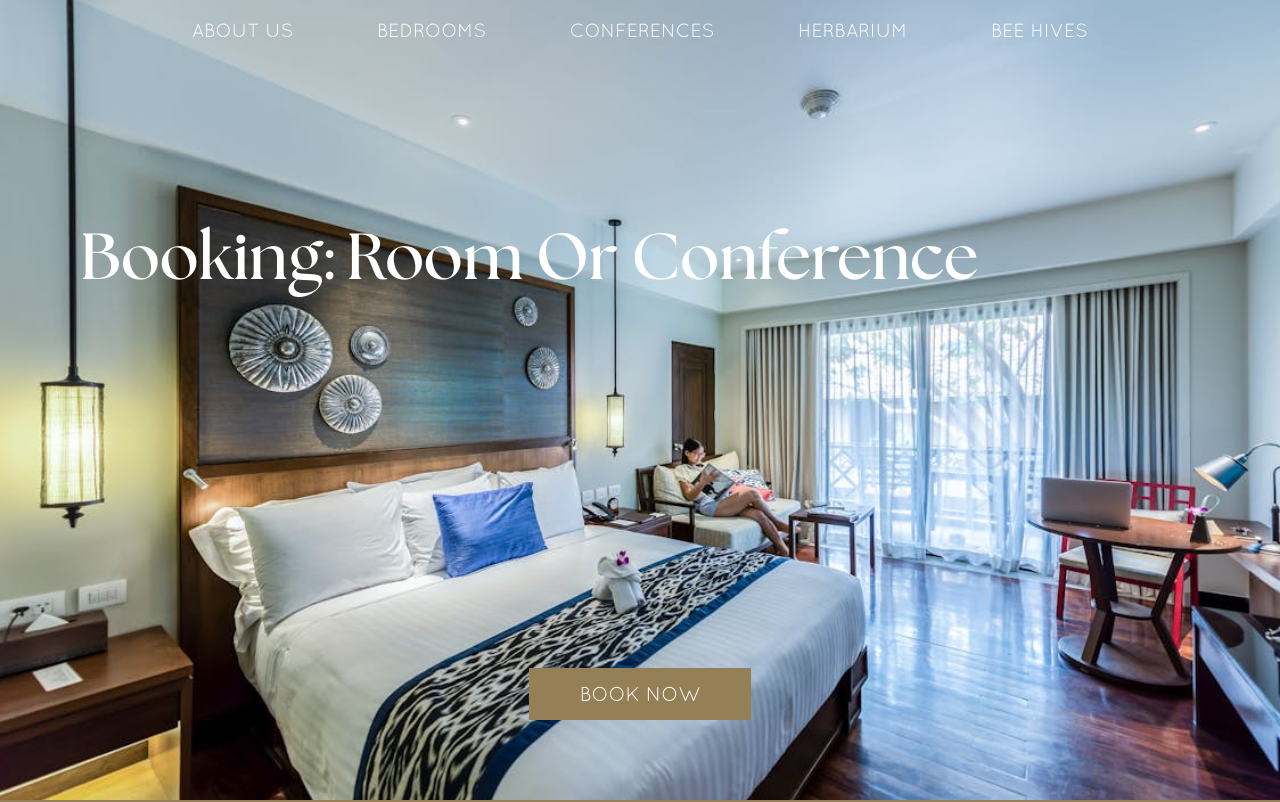
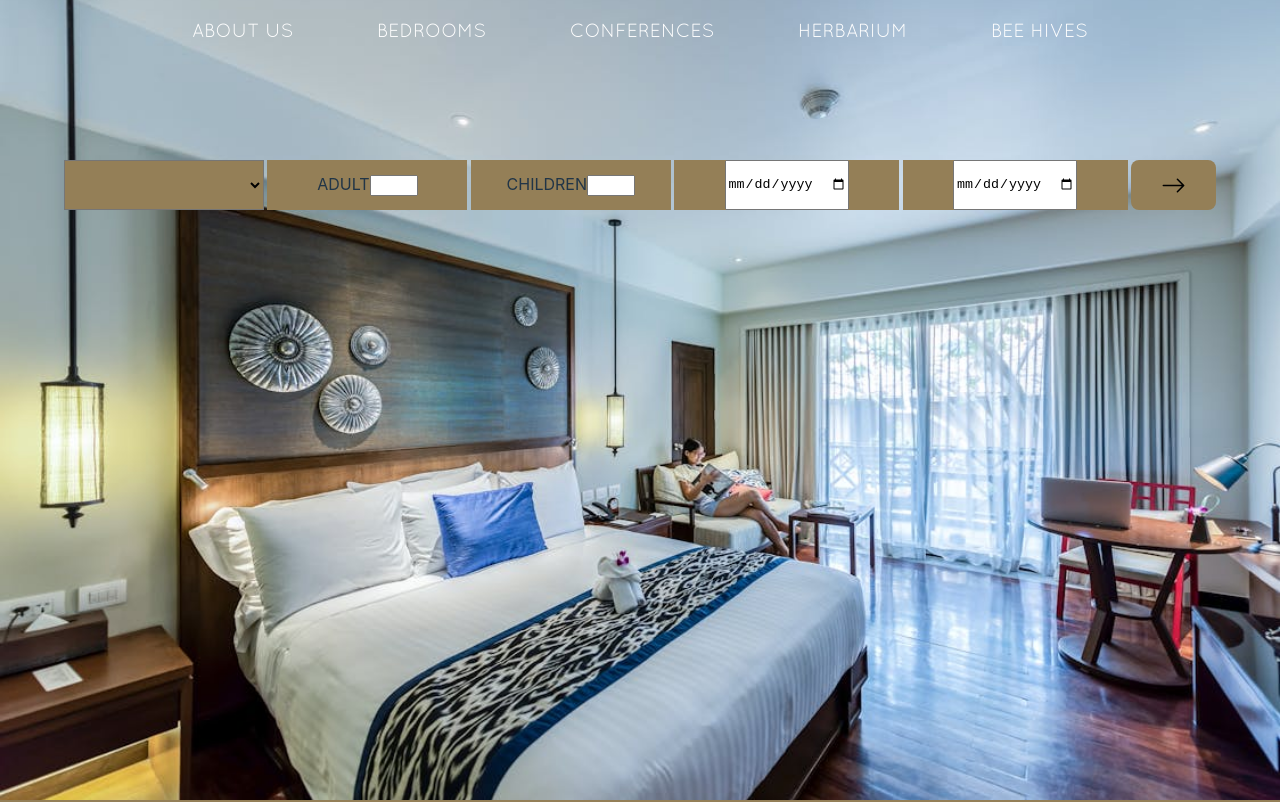
Before and after one commit to Atala2000/Garden_Of_Ancients_Application, a React (Vite) app in the folder client/garden_of_ancients/: page /bookPage in a window 1280 px wide. Shown: the top 802 px of the page. Built offline with nearby package versions, Linux system fonts and the light colour scheme.

Commit message:
Creation of bookPage and integration of back end

```diff
--- a/client/garden_of_ancients/package.json
+++ b/client/garden_of_ancients/package.json
@@ -11,6 +11,7 @@
   },
   "dependencies": {
     "bootstrap-icons": "^1.11.3",
+    "date-fns": "^3.6.0",
     "react": "^18.3.1",
     "react-bootstrap": "^2.10.4",
     "react-bootstrap-icons": "^1.11.4",
--- /dev/null
+++ b/client/garden_of_ancients/src/assets/css/bookPage.css
@@ -0,0 +1,60 @@
+.book-form{
+    width: 90%;
+    height: auto;
+    transform: translateX(-50%);
+    margin-left: 50%;
+    margin-top: 100px;
+}
+
+.booking-form{
+    width: 100%;
+    display: flex;
+    justify-content: space-between;
+    height: auto;
+}
+
+.dropdown{
+    text-align: center;
+    height: 50px;
+    width: 200px;
+    background-color: #947f57;
+}
+
+.dropdown option[value=""] {
+    display: none;
+  }
+
+.people-count{
+    text-align: center;
+    height: 50px;
+    width: 200px;
+    background-color: #947f57;
+}
+
+.date-count{
+    display: flex;
+    justify-content: center;
+    text-align: center;
+    height: 50px;
+    width: 225px;
+    background-color: #947f57;
+}
+
+.people-pos{
+    margin-top: 15px;
+}
+
+.submit-btn{
+    display: flex;
+    justify-content: center;
+    align-items: center;
+    background-color: #947f57;
+    border: none;
+    font-size: 25px;
+    height: 50px;
+}
+
+.submit-btn:hover{
+    background-color: black;
+    color: white;
+}
--- /dev/null
+++ b/client/garden_of_ancients/src/assets/css/priceModal.css
@@ -0,0 +1,47 @@
+@font-face {
+    font-family: 'Quicksand';
+    src: url('../fonts/Quicksand.ttf') format('truetype'),
+         url('../fonts/Quicksand.woff') format('woff'),
+         url('../fonts/Quicksand.woff2') format('woff2');
+
+         font-style: normal;
+}
+
+.modal{
+    display: flex;
+    flex-direction: column;
+    text-align: center;
+    height: 270px;
+    width: 400px;
+    background-color: white;
+    transform: translateX(-50%);
+    margin-left: 50%;
+    margin-top: 100px;
+}
+
+.modal p{
+    font-family: 'Quicksand', sans-serif;
+    margin: 0;
+}
+
+.modal-btn{
+    height: 40px;
+    width: 100px;
+    background-color: #947f57;
+    margin-top: auto;
+    border: none;
+    transform: translateX(-50%);
+    margin-left: 50%;
+    margin-bottom: 15px;
+}
+
+.modal-btn:hover{
+    color: white;
+    background-color: black;
+}
+
+.modal-price{
+    margin-top: 30px;
+    font-size: 30px;
+    font-weight: 200;
+}
--- a/client/garden_of_ancients/src/components/bookPage.jsx
+++ b/client/garden_of_ancients/src/components/bookPage.jsx
@@ -1,18 +1,101 @@
-import react from 'react'
+import React, {useState} from 'react'
 import { Navbar } from './Navbar'
 import { Booking } from './Booking'
 import { Heading } from './Heading'
 import { Hero } from './Hero'
 import imageURL from '../assets/bedroom.jpeg'
 import { Footer } from './Footer'
+import '../assets/css/bookPage.css';
+import {ArrowRight} from 'react-bootstrap-icons';
+import { Pricemodal } from './priceModal'
+import differenceInDays from 'date-fns/differenceInDays'
 
 export const Bookpage = () => {
+
+    const [showModal, setShowModal] = useState(false);
+    const [formData, setFormData] = useState({
+        accommodation : '',
+        adultCount : '',
+        childCount : '',
+        startDate : '',
+        endDate : ''
+    })
+
+    const handleChange = (e) => {
+        setFormData({
+            ...formData,
+            [e.target.name] : e.target.value
+        })
+    }
+
+    const calcDate = ({formData}) => {
+        const start = new Date(formData.startDate);
+        const end = new Date(formData.endDate);
+        const period = differenceInDays(end, start);
+        return period;
+    }
+
+
+
+    const handleSubmit = async(e) => {
+        e.preventDefault();
+        setShowModal(true);
+        formData.adultCount = parseInt(formData.adultCount);
+        formData.childCount = parseInt(formData.childCount);
+        formData.period = calcDate({formData});
+        console.log(JSON.stringify(formData));
+
+        const response = await fetch('http://localhost:5500/api/getPrices', {
+            method: 'POST',
+            headers: {'Content-Type' : 'application/json'},
+            body: JSON.stringify(formData)
+        });
+    const priceData = await response.json();
+        if(!response.ok){
+            console.log('submission failed!');
+        }
+        console.log(priceData);
+        setFormData({
+            ...formData,
+            priceData
+        })
+
+    }
+    const handleClose = () => setShowModal(false);
+
     return(
         <>
         <Hero backgroundImage={imageURL}>
             <Navbar/>
-            <Heading Text="Booking: Room Or Conference"/>
-            <Booking/>
+            <div className='book-form'>
+                <form onSubmit={handleSubmit} className='booking-form'>
+                    <select name="accommodation" className='dropdown' value={formData.accommodation} onChange={handleChange}>
+                        <option value=""></option>
+                        <option value="Room">Room</option>
+                        <option value="Conference">Conference</option>
+                    </select>
+                    <div className='people-count'>
+                        <label htmlFor="adult-count" className='people-pos'>ADULT</label>
+                        <input type="number"  id='adult-count' className='people-pos' name='adultCount' value={formData.adultCount} onChange={handleChange} min='0' max='5' />
+                    </div>
+                    <div className='people-count'>
+                        <label htmlFor="child-count" className='people-pos'>CHILDREN</label>
+                        <input type="number" id='child-count' className='people-pos' name='childCount' value={formData.childCount} onChange={handleChange} min='0' max='5' />
+                    </div>
+                    <div className='date-count'>
+                        <label htmlFor="start-date"></label>
+                        <input type="date" id='start-date' value={formData.startDate} onChange={handleChange} name='startDate' />
+                    </div>
+                    <div className='date-count'>
+                        <label htmlFor="end-date"></label>
+                        <input type="date" id='end-date' value={formData.endDate} onChange={handleChange} name='endDate' />
+                    </div>
+                    <button type='submit' className='submit-btn' onClick={handleSubmit}>
+                        <ArrowRight/>
+                    </button>
+                </form>
+                {showModal && <Pricemodal isOpen={showModal} onClose={handleClose} formData={formData} priceData={formData.priceData}/>}
+            </div>
         </Hero>
         <div>
 
--- /dev/null
+++ b/client/garden_of_ancients/src/components/priceModal.jsx
@@ -0,0 +1,17 @@
+import React from "react"
+import '../assets/css/priceModal.css'
+
+export const Pricemodal = ({isOpen, onClose, formData, priceData}) => {
+    return(
+        <div className="modal">
+            <p>ACCOMODATION : {formData.accommodation}</p>
+            <p>ADULT COUNT : {formData.adultCount}</p>
+            <p>CHILD COUNT : {formData.childCount}</p>
+            <p>START DATE : {formData.startDate}</p>
+            <p>END DATE : {formData.endDate}</p>
+            <p>PERIOD : {formData.period} days</p>
+            <p className="modal-price">PRICE : {priceData} Ksh</p>
+            <button onClick={onClose} className="modal-btn">ACCEPT</button>
+        </div>
+    )
+}
```
Also changed, not shown: 1 other file (tests, documents, lock files or other folders).
